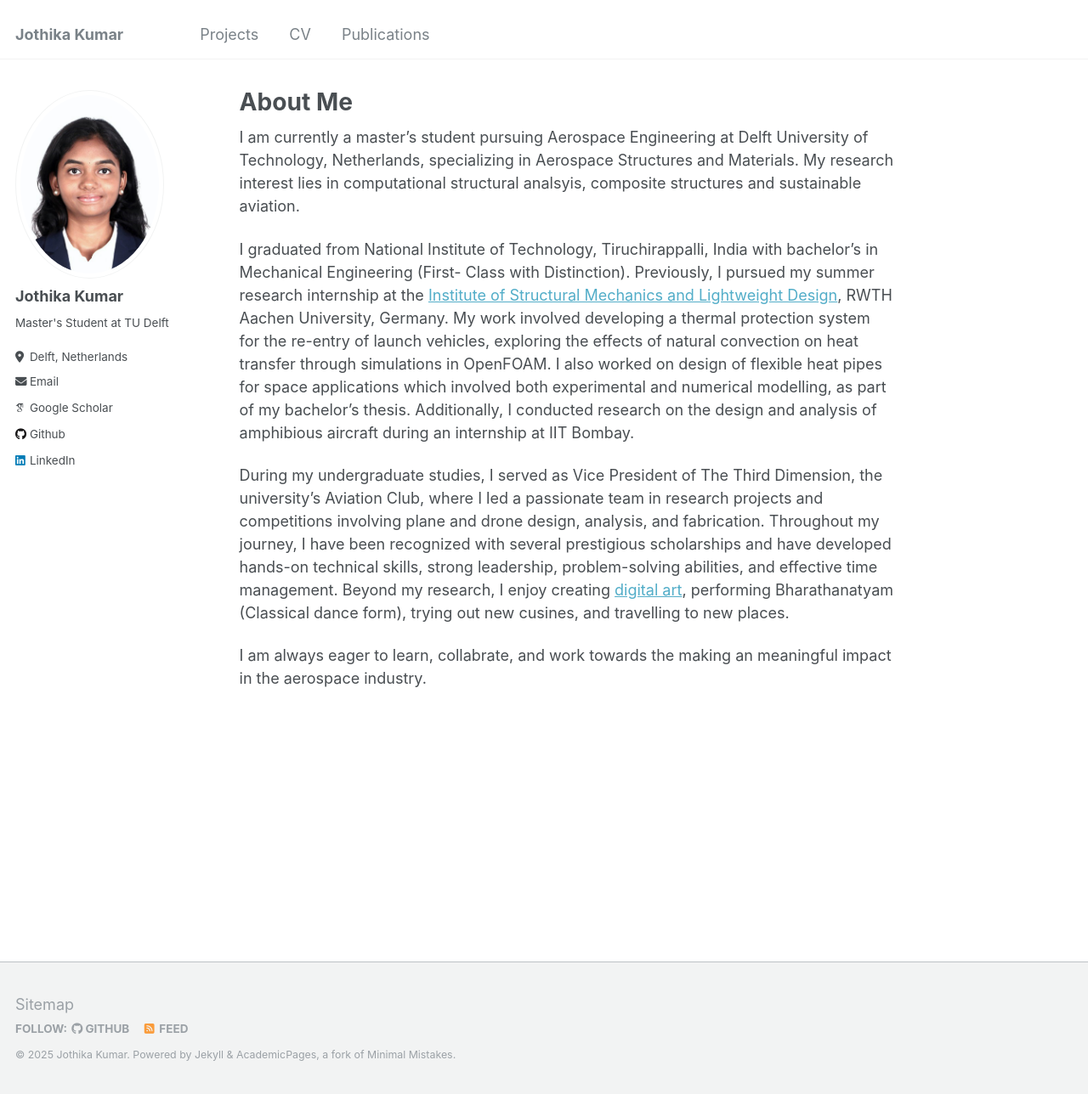
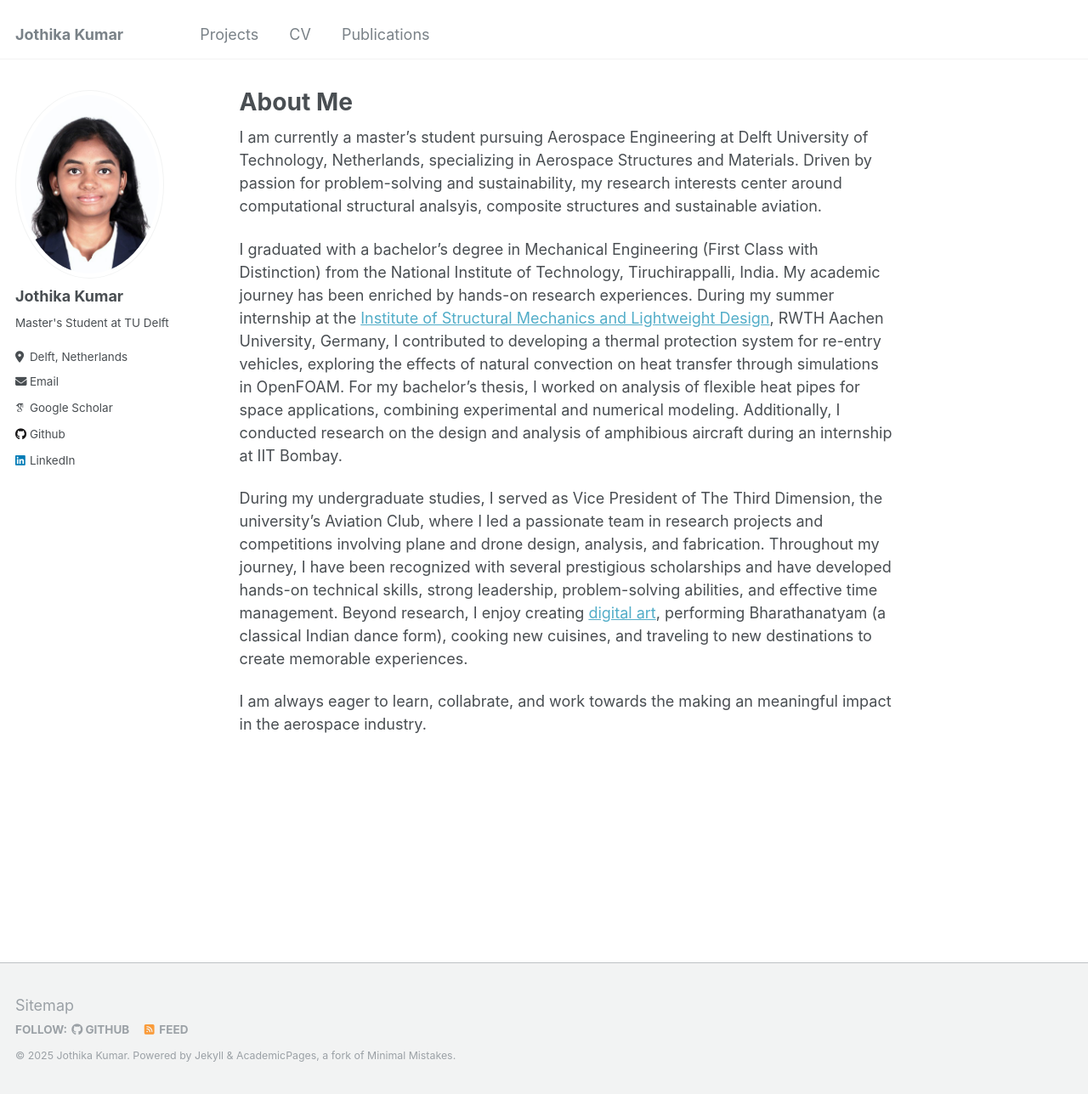
Before and after one commit to jothikak05/jothikak05.github.io, a Jekyll site: the page built from _pages/about.md, in a window 1280 px wide and 1288 px high. Shown: the whole window at 85% size. Built offline with Jekyll 4.4.1, drawn with Linux system fonts in a browser that asks for light colours; some web fonts are replaced.

Commit message:
updated aboutme

```diff
--- a/_pages/about.md
+++ b/_pages/about.md
@@ -6,10 +6,10 @@ redirect_from:
   - /about/
   - /about.html
 ---
-I am currently a master's student pursuing Aerospace Engineering at Delft University of Technology, Netherlands, specializing in Aerospace Structures and Materials. My research interest lies in computational structural analsyis, composite structures and sustainable aviation.
+I am currently a master's student pursuing Aerospace Engineering at Delft University of Technology, Netherlands, specializing in Aerospace Structures and Materials. Driven by passion for problem-solving and sustainability, my research interests center around computational structural analsyis, composite structures and sustainable aviation.
 
-I graduated from National Institute of Technology, Tiruchirappalli, India with bachelor's in Mechanical Engineering (First- Class with Distinction). Previously, I pursued my summer research internship at the [Institute of Structural Mechanics and Lightweight Design](https://www.sla.rwth-aachen.de/cms/~fald/institut-fuer-strukturmechanik-und-leichtbau/?lidx=1), RWTH Aachen University, Germany. My work involved developing a thermal protection system for the re-entry of launch vehicles, exploring the effects of natural convection on heat transfer through simulations in OpenFOAM. I also worked on design of flexible heat pipes for space applications which involved both experimental and numerical modelling, as part of my bachelor's thesis. Additionally, I conducted research on the design and analysis of amphibious aircraft during an internship at IIT Bombay.
+I graduated with a bachelor’s degree in Mechanical Engineering (First Class with Distinction) from the National Institute of Technology, Tiruchirappalli, India. My academic journey has been enriched by hands-on research experiences. During my summer internship at the [Institute of Structural Mechanics and Lightweight Design](https://www.sla.rwth-aachen.de/cms/~fald/institut-fuer-strukturmechanik-und-leichtbau/?lidx=1), RWTH Aachen University, Germany, I contributed to developing a thermal protection system for re-entry vehicles, exploring the effects of natural convection on heat transfer through simulations in OpenFOAM. For my bachelor’s thesis, I worked on analysis of flexible heat pipes for space applications, combining experimental and numerical modeling. Additionally, I conducted research on the design and analysis of amphibious aircraft during an internship at IIT Bombay.
 
-During my undergraduate studies, I served as Vice President of The Third Dimension, the university's Aviation Club, where I led a passionate team in research projects and competitions involving plane and drone design, analysis, and fabrication. Throughout my journey, I have been recognized with several prestigious scholarships and have developed hands-on technical skills, strong leadership, problem-solving abilities, and effective time management. Beyond my research, I enjoy creating [digital art](https://www.instagram.com/jo_creations_/), performing Bharathanatyam (Classical dance form), trying out new cusines, and travelling to new places.
+During my undergraduate studies, I served as Vice President of The Third Dimension, the university's Aviation Club, where I led a passionate team in research projects and competitions involving plane and drone design, analysis, and fabrication. Throughout my journey, I have been recognized with several prestigious scholarships and have developed hands-on technical skills, strong leadership, problem-solving abilities, and effective time management. Beyond research, I enjoy creating [digital art](https://www.instagram.com/jo_creations_/), performing Bharathanatyam (a classical Indian dance form), cooking new cuisines, and traveling to new destinations to create memorable experiences.
 
 I am always eager to learn, collabrate, and work towards the making an meaningful impact in the aerospace industry.
```
